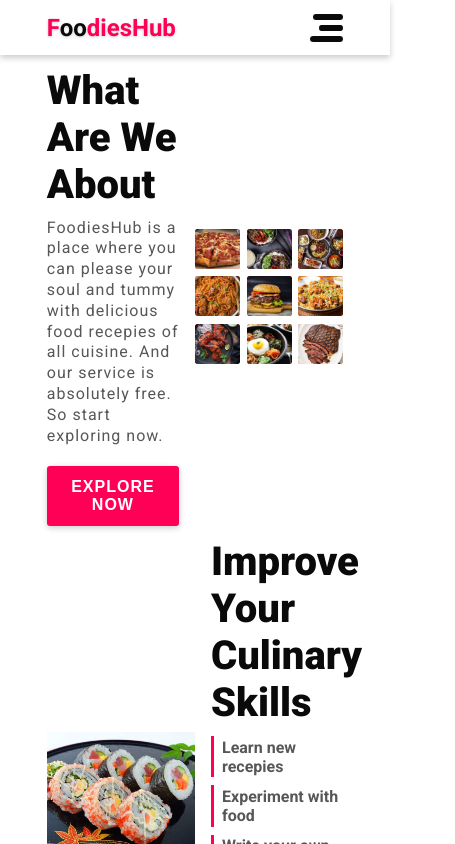
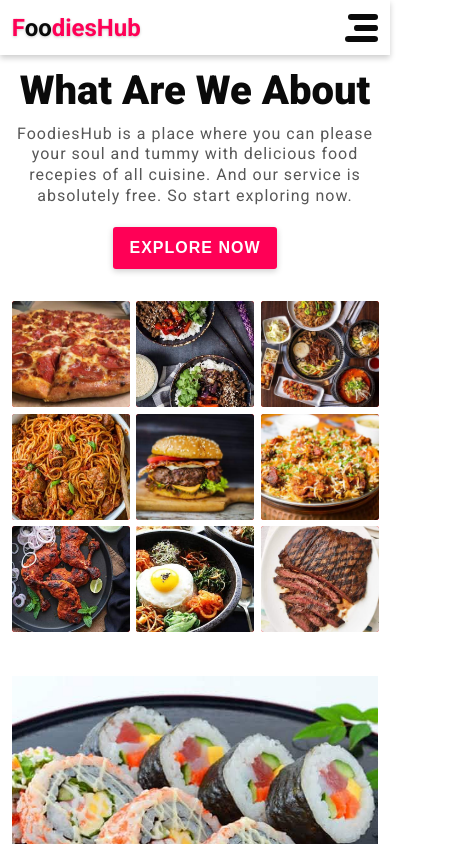
Before and after one commit to Rajeev02/food-app, a React (Create React App) app: page /settings in a window 390 px wide. Shown: the top 844 px of the page, 455 px wide, since content can reach past the window. Built offline with nearby package versions, Linux system fonts and the light colour scheme.

Commit message:
modify media quary for diffrenet screen sizes

```diff
--- a/src/styles/index.scss
+++ b/src/styles/index.scss
@@ -22,6 +22,7 @@
 body{
     font-size: var(--font-size);
     font-family: 'Roboto', sans-serif;
+    padding-top: 55px;
 }
 
 a{
@@ -73,6 +74,7 @@ img{
 
 .section{
     display: flex;
+    flex-wrap: wrap;
     align-items: center;
     margin-bottom: 3vw;
     .title{
@@ -119,18 +121,65 @@ img{
 }
 
 .container{
-    padding-inline: 12vw ;
+    padding-inline: 25vw ;
 }
 
+@media screen and (max-width: 1280px) {
+    .container{
+    padding-inline: 18vw;
+    }
+}
+@media screen and (max-width: 1050px) {
+    .container{
+    padding-inline: 12vw;
+    }
+}
 @media screen and (max-width: 768px) {
-    .nav-links{
-        display: none;
+    .navbar{
+        .nav-links{
+            display: none;
+        }
+        .sidebar-btn{
+            display: block;
+        }
     }
-    .sidebar-btn{
+    .section{
+        .col{
+            width: 100%;
+            padding: 0 !important;
+            text-align:center;
+            margin-bottom: 2em;
+        }
+    }
+    .skill-item{
+        display: inline-block;
+        margin: .75em;
+    }
+    .section.improve-skills .btn{
         display: block;
+        margin-left: 50%;
+        transform: translateX(-50%);
+
     }
     .chief-card{
         box-shadow: 0 5px 10px var(--shadow-color);
     }
+    .container{
+        padding-inline: 6vw;
+    }
+    .footer{
+        grid-template-columns: repeat(4, 1fr);
+        .footer-section:nth-child(1){
+            grid-column: span 4;
+        }
+        .footer-section:nth-child(2), .footer-section:nth-child(3){
+            grid-column: span 2;
+        }
+    }
+}
 
+@media screen and (max-width: 480px) {
+    .container{
+    padding-inline: 3vw;
+    }
 }
--- a/src/styles/partials/_navbar.scss
+++ b/src/styles/partials/_navbar.scss
@@ -6,6 +6,10 @@
     display: flex;
     justify-content: space-between;
     align-items: center;
+    position: fixed;
+    width: 100%;
+    top: 0;
+    z-index: 998;
     .logo{
         font-size: 1.5em;
         font-weight: bolder;
@@ -95,7 +99,8 @@
     top:0;
     left: 0;
     height: 100vh;
-    width: 250px;
+    width: 260px;
+    z-index: 999;
     background-color:var(--background-color);
     box-shadow: 0 0 0 1000px rgba(0,0,0,0.2), 3px 0 5px var(--shadow-color);
     animation:  getAnimationDuration(.3s) slideInLeft;
```
